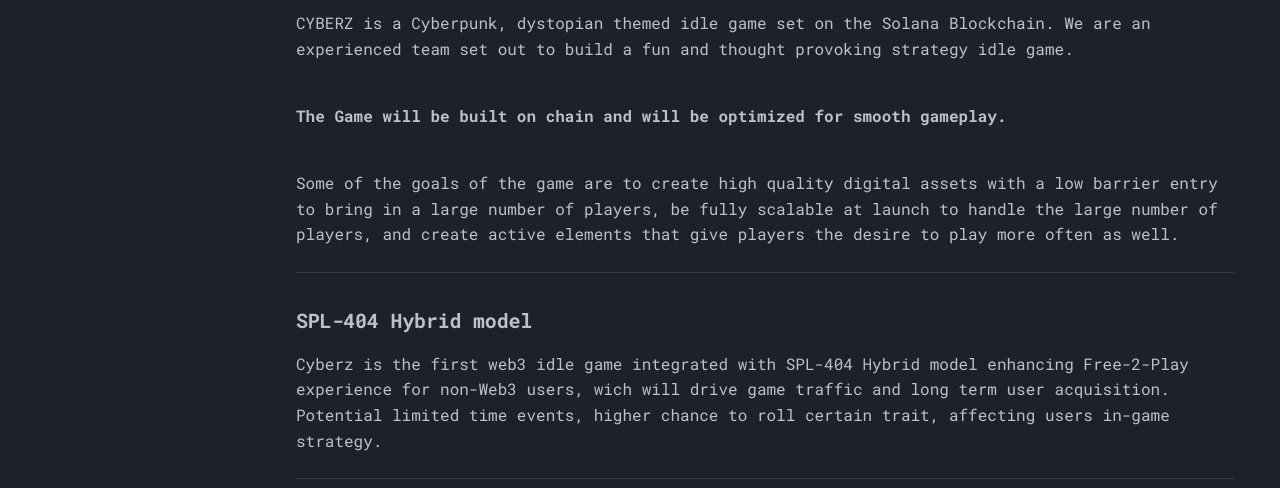
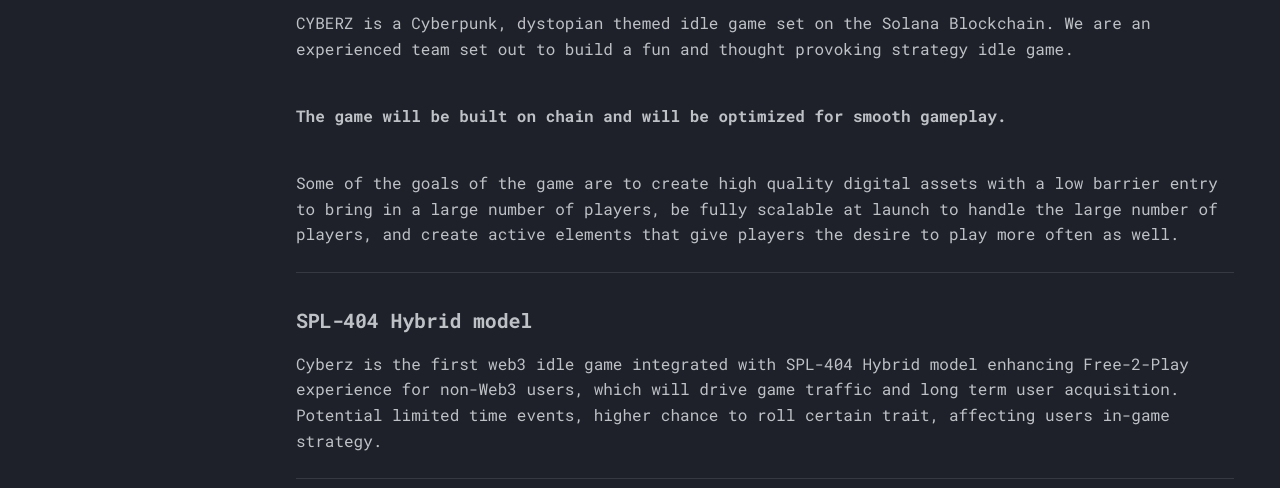
Before and after one commit to Cissoko420/Cyberz-Whitepaper, an MkDocs documentation site: the page built from docs/index.md, in a window 1280 px wide and 1355 px high. Shown: the part 544-1032 px from the top of the window. Built offline with MkDocs 1.6.1 and Material for MkDocs 9.7.7, drawn with Linux system fonts in a browser that asks for light colours.

Commit message:
Fixed writting typos

```diff
--- a/docs/index.md
+++ b/docs/index.md
@@ -9,7 +9,7 @@
 CYBERZ is a Cyberpunk, dystopian themed idle game set on the Solana Blockchain. We are an experienced team set out to build a fun and thought provoking strategy idle game.
 
 <br>
-**The Game will be built on chain and will be optimized for smooth gameplay.**
+**The game will be built on chain and will be optimized for smooth gameplay.**
 
 <br>
 Some of the goals of the game are to create high quality digital assets with a low barrier entry to bring in a large number of players, be fully scalable at launch to handle the large number of players, and create active elements that give players the desire to play more often as well.
@@ -18,7 +18,7 @@
 
 ### **SPL-404 Hybrid model**
 
-Cyberz is the first web3 idle game integrated with SPL-404 Hybrid model enhancing Free-2-Play experience for non-Web3 users, wich will drive game traffic and long term user acquisition. Potential limited time events, higher chance to roll certain trait, affecting users in-game strategy.
+Cyberz is the first web3 idle game integrated with SPL-404 Hybrid model enhancing Free-2-Play experience for non-Web3 users, which will drive game traffic and long term user acquisition. Potential limited time events, higher chance to roll certain trait, affecting users in-game strategy.
 
 ---
 
```
Also changed, not shown: docs/bots.md (+1 -1 lines), docs/free2play.md (+1 -1 lines), docs/overview.md (+2 -2 lines).
